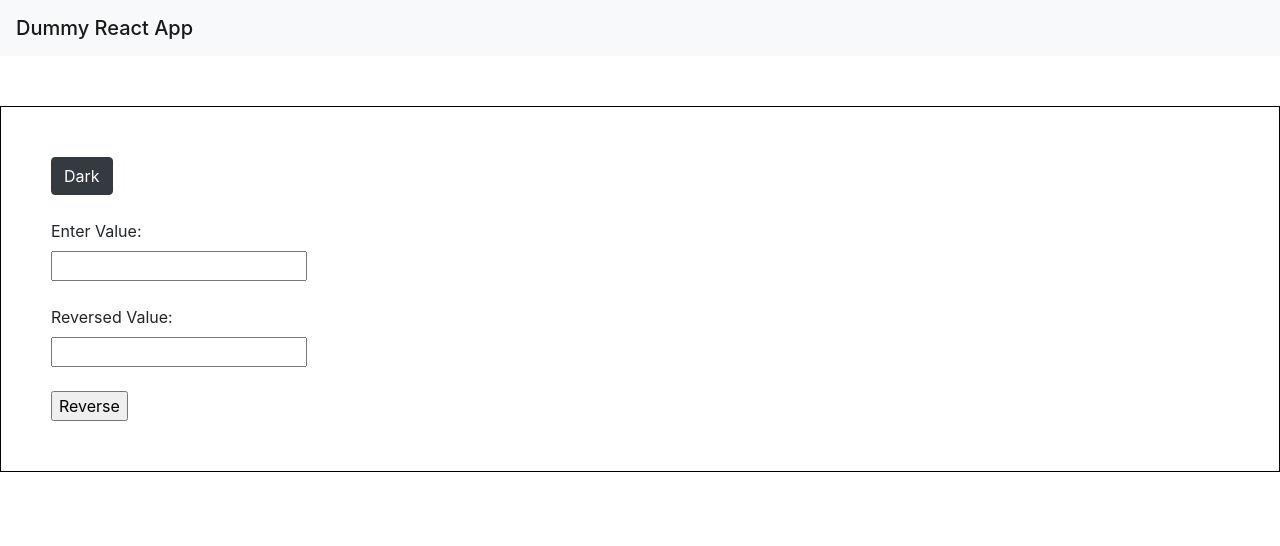
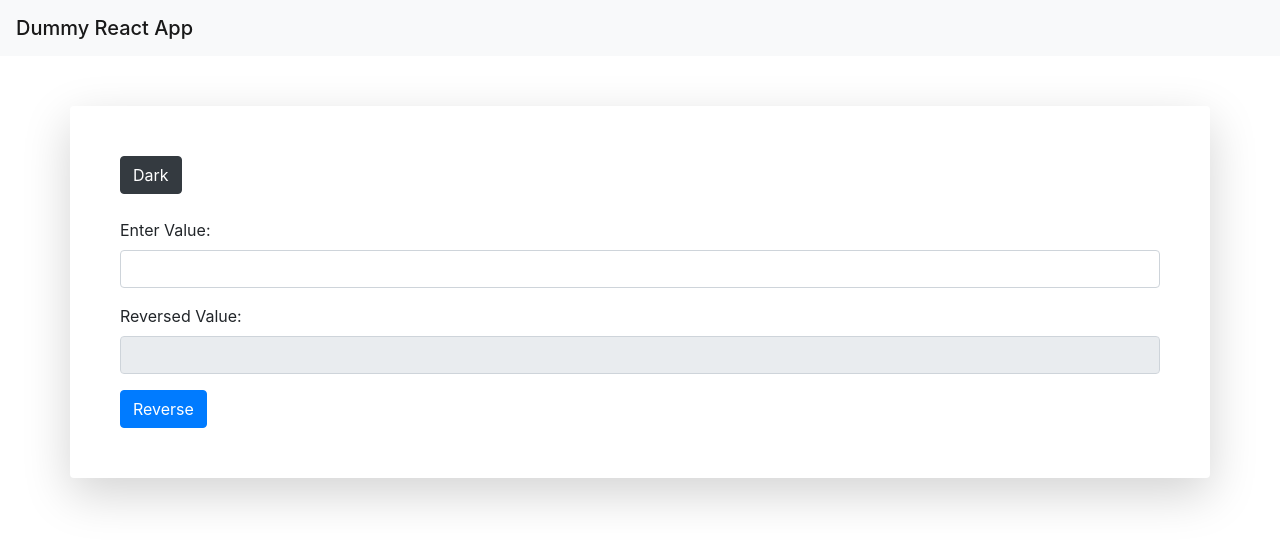
Before and after one commit to ShashikanthChill/dummy-react-app, a React (Create React App) app: page / in a window 1280 px wide. Shown: the top 546 px of the page. Built offline with nearby package versions, Linux system fonts and the light colour scheme.

Commit message:
added style to form

```diff
--- a/src/App.js
+++ b/src/App.js
@@ -52,26 +52,23 @@ class App extends React.Component {
         return (
             <div>
                 <Navbar theme={this.state.current_nav_theme} />
-                <div className="container-fluid" style={{ marginTop: 50 + 'px', borderColor: 'black', borderStyle: 'solid', borderWidth: 1 + 'px', padding: 50 + 'px' }}>
+                <div className="shadow-lg rounded container" style={{ marginTop: 50 + 'px', padding: 50 + 'px' }}>
                     <Button onClickFunc={this.changeButtonText} str={this.state.btn_rndr_txt} class={this.state.btn_rndr_style} />
                     <br />
                     <form action="#" id="name-form" onSubmit={this.reverseInput}>
-                        <label htmlFor="straight">Enter Value:</label>
-                        <br />
-                        <input type="text" name="straight" />
-                        <br />
-                        <br />
-                        <label htmlFor="reverse">Reversed Value:</label>
-                        <br />
-                        <input type="text" name="reverse" readOnly={true} />
-                        <br />
-                        <br />
-                        <input type="submit" value="Reverse" />
+                        <div class="form-group">
+                            <label htmlFor="straight">Enter Value:</label>
+                            <input class="form-control" type="text" name="straight" id="straight" />
+                        </div>
+                        <div class="form-group">
+                            <label htmlFor="reverse">Reversed Value:</label>
+                            <input class="form-control" type="text" name="reverse" id="reverse" readOnly={true} />
+                        </div>
+                        <input class="btn btn-primary" type="submit" value="Reverse" />
                     </form>
                 </div>
             </div>
         )
-
     }
 }
 
```
